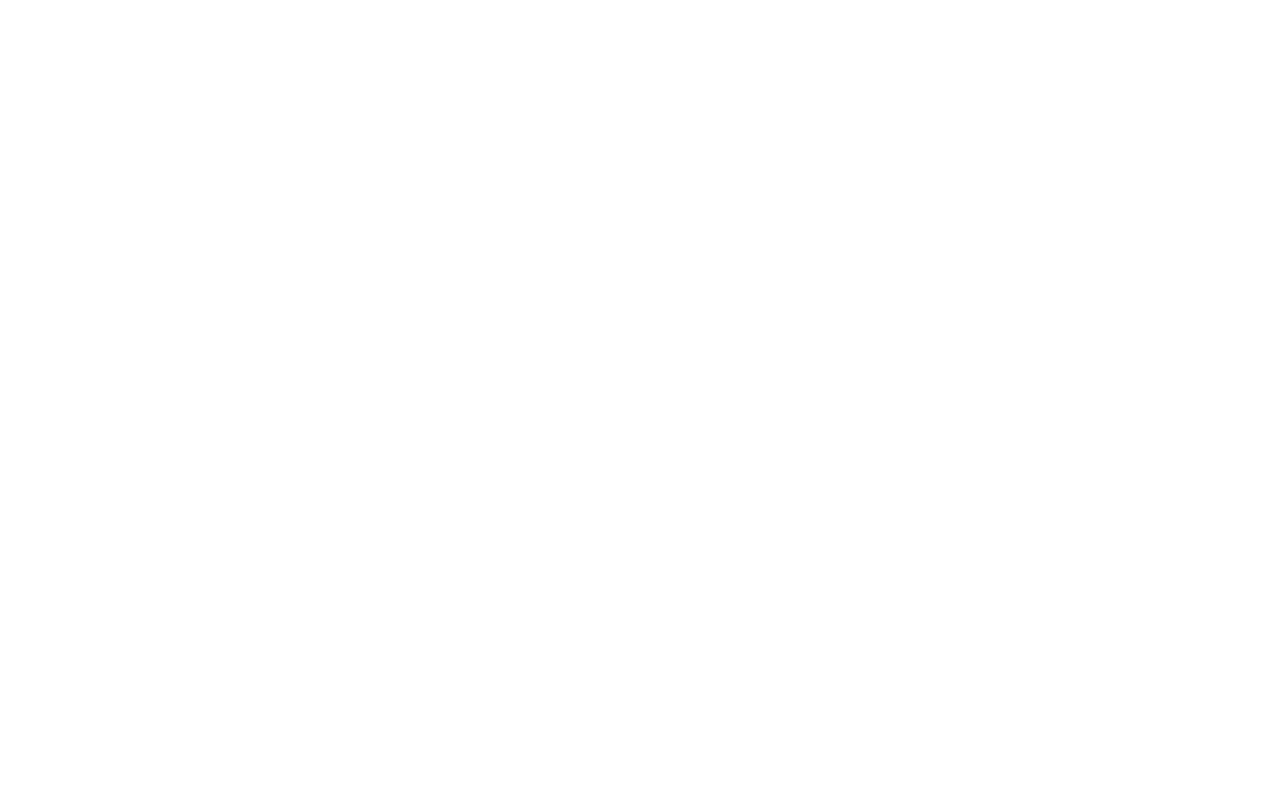
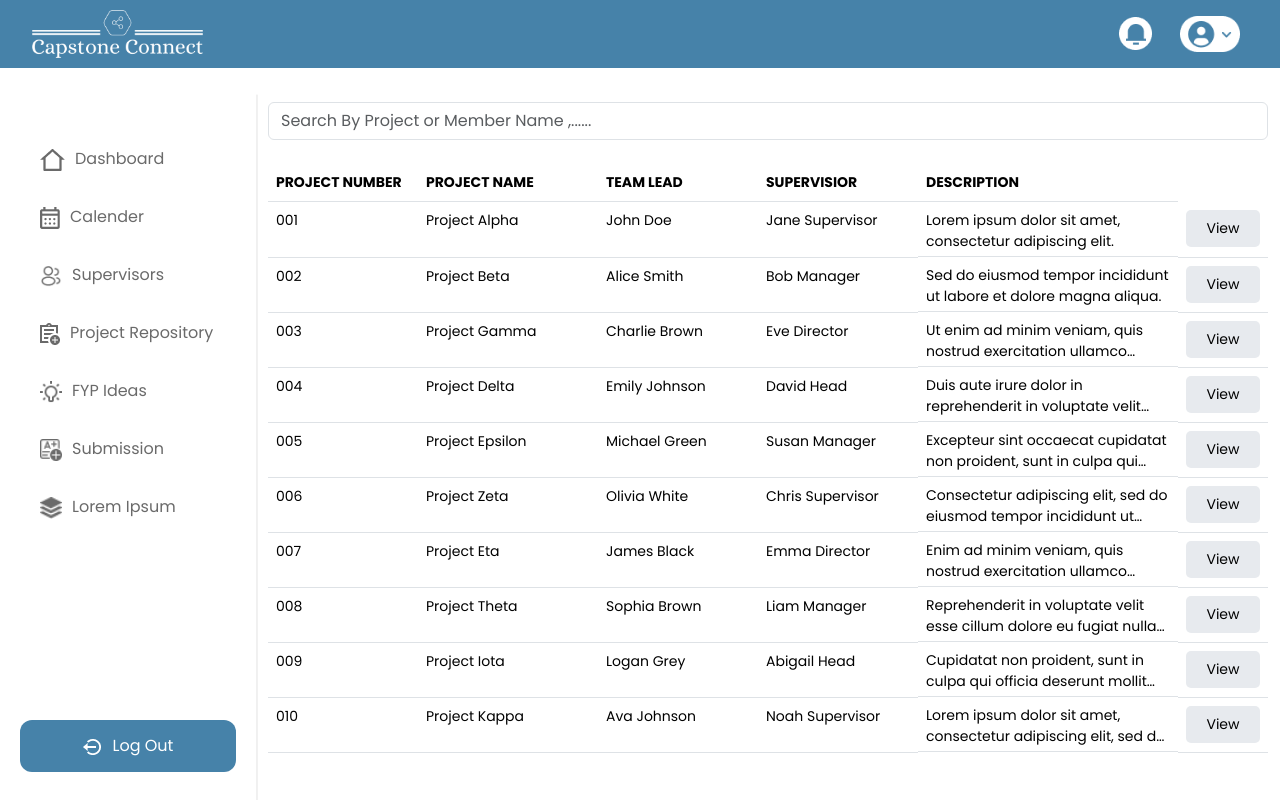
Before and after one commit to abdulrehmannkhan/Capstone-Connect, a React (Create React App) app: page /PrevProjects in a window 1280 px wide. Before the commit this address had no page. Built offline with nearby package versions, Linux system fonts and the light colour scheme.

Commit message:
prev projects page done

```diff
--- a/src/App.js
+++ b/src/App.js
@@ -7,6 +7,8 @@ import LoginPage from './components/LoginPage';
 import Supervisors from './components/Supervisors';
 import StudentDashboard from './components/StudentDashboard';
 import { BrowserRouter, Routes, Route } from "react-router-dom";
+import PrevProjects from './components/PrevProjects';
+
 
 
 function App() {
@@ -18,6 +20,7 @@ function App() {
           <Route path='/Calender' element={<Calender/>}></Route>
           <Route path='/Supervisors' element={<Supervisors/>}></Route>
           <Route path='/StudentDashboard' element={<StudentDashboard/>}></Route>
+          <Route path='/PrevProjects' element={<PrevProjects/>}></Route>
         </Routes>
       </BrowserRouter>
     </>
--- a/src/components/CompStyle.css
+++ b/src/components/CompStyle.css
@@ -1025,3 +1025,56 @@ h2 {
 .cmpleted h5:before {
     background: #198754 ! IMPORTANT;
 }
+
+/* prev projects */
+
+.prevProjectMain th {
+    font-size: 14px;
+    color: black;
+}
+
+.prevProjectMain th:nth-child(1) {
+    width: 15%;
+}
+
+.prevProjectMain th:nth-child(2) {
+    width: 18%;
+}
+
+.prevProjectMain th:nth-child(3) {
+    width: 16%;
+}
+
+.prevProjectMain th:nth-child(4) {
+    width: 16%;
+}
+
+.prevProjectMain th:nth-child(5) {
+    width: 26%;
+}
+
+.prevProjectMain td {
+    font-size: 14px;
+}
+
+.prevProjectMain td:nth-child(5) {
+    display: -webkit-box;
+    -webkit-line-clamp: 2;
+    -webkit-box-orient: vertical;
+    overflow: hidden;
+    padding-bottom: 4px;
+}
+
+.prevProjectMain td:nth-child(6) {margin: 0 auto;text-align: center;}
+
+.prevProjectMain td:nth-child(6) button {
+    border: none;
+    background: #E7EAEE;
+    border-radius: 5px;
+    padding: 8px 20px;
+}
+
+.prevProjectMain td:nth-child(6) button:Hover {
+    background: #4682a9;
+    color: white;
+}
--- a/src/components/MainSideBar.js
+++ b/src/components/MainSideBar.js
@@ -21,7 +21,7 @@ export default function MainSideBar() {
                 <li><Link to='/StudentDashboard'><img src={vector1} alt="" srcset="" className='sideBarIcon' />Dashboard</Link></li>
                 <li><Link to='/Calender'><img src={vector2} alt="" srcset="" className='sideBarIcon' />Calender</Link></li>
                 <li><Link to='/Supervisors'><img src={vector4} alt="" srcset="" className='sideBarIcon' />Supervisors</Link></li>
-                <li><Link to='/'><img src={vector5} alt="" srcset="" className='sideBarIcon' />Project Repository</Link></li>
+                <li><Link to='/PrevProjects'><img src={vector5} alt="" srcset="" className='sideBarIcon' />Project Repository</Link></li>
                 <li><Link to='/'><img src={vector7} alt="" srcset="" className='sideBarIcon' />FYP Ideas</Link></li>
                 <li><Link to='/'><img src={vector3} alt="" srcset="" className='sideBarIcon' />Submission</Link></li>
                 <li><Link to='/'><img src={vector6} alt="" srcset="" className='sideBarIcon' />Lorem Ipsum</Link></li>
--- /dev/null
+++ b/src/components/PrevProjects.js
@@ -0,0 +1,144 @@
+import React from 'react'
+import MainSideBar from './MainSideBar'
+import NavBar from './NavBar'
+import { useEffect } from "react";
+
+
+
+function PrevProjects() {
+
+    // useEffect(() => {
+    //     const handleSearch = () => {
+    //         var value = document.getElementById('search').value.toLowerCase();
+    //         var table = document.getElementById('table');
+
+    //         if (table) {
+    //             var rows = table.getElementsByTagName('tr');
+
+    //             for (var i = 0; i < rows.length; i++) {
+    //                 var textValue = rows[i].textContent || rows[i].innerText;
+    //                 var shouldShow = textValue.toLowerCase().indexOf(value) > -1;
+    //                 rows[i].style.display = shouldShow ? '' : 'none';
+    //             }
+    //         }
+    //     };
+
+    //     // Check if the elements are present before adding the event listener
+    //     const searchInput = document.getElementById('search');
+    //     if (searchInput) {
+    //         searchInput.addEventListener('keyup', handleSearch);
+    //     }
+
+    //     // Clean up the event listener when the component unmounts
+    //     return () => {
+    //         if (searchInput) {
+    //             searchInput.removeEventListener('keyup', handleSearch);
+    //         }
+    //     };
+    // }, []);
+
+    return (
+        <div >
+            <NavBar />
+            <MainSideBar />
+            <div className='mainmargins'>
+                <div className="container">
+                    <div className="row">
+                        <div className="prevProjectMain">
+                            <input id="search" type="text" class="form-control" placeholder="Search By Project or Member Name ,......" />
+                            <br />
+                            <table class="table">
+                                <thead>
+                                    <tr>
+                                        <th>PROJECT  NUMBER</th>
+                                        <th>PROJECT NAME</th>
+                                        <th>TEAM LEAD</th>
+                                        <th>SUPERVISIOR</th>
+                                        <th>DESCRIPTION</th>
+
+                                    </tr>
+                                </thead>
+                                <tbody>
+                                    <tr>
+                                        <td>001</td>
+                                        <td>Project Alpha</td>
+                                        <td>John Doe</td>
+                                        <td>Jane Supervisor</td>
+                                        <td>Lorem ipsum dolor sit amet, consectetur adipiscing elit.</td>
+                                        <td><button>View</button></td>
+                                    </tr>
+                                    <tr>
+                                        <td>002</td>
+                                        <td>Project Beta</td>
+                                        <td>Alice Smith</td>
+                                        <td>Bob Manager</td>
+                                        <td>Sed do eiusmod tempor incididunt ut labore et dolore magna aliqua.</td><td><button>View</button></td>
+                                    </tr>
+                                    <tr>
+                                        <td>003</td>
+                                        <td>Project Gamma</td>
+                                        <td>Charlie Brown</td>
+                                        <td>Eve Director</td>
+                                        <td>Ut enim ad minim veniam, quis nostrud exercitation ullamco laboris.</td>
+                                        <td><button>View</button></td>
+                                    </tr>
+                                    <tr>
+                                        <td>004</td>
+                                        <td>Project Delta</td>
+                                        <td>Emily Johnson</td>
+                                        <td>David Head</td>
+                                        <td>Duis aute irure dolor in reprehenderit in voluptate velit esse cillum.</td><td><button>View</button></td>
+                                    </tr>
+                                    <tr>
+                                        <td>005</td>
+                                        <td>Project Epsilon</td>
+                                        <td>Michael Green</td>
+                                        <td>Susan Manager</td>
+                                        <td>Excepteur sint occaecat cupidatat non proident, sunt in culpa qui officia deserunt mollit.</td><td><button>View</button></td>
+                                    </tr>
+                                    <tr>
+                                        <td>006</td>
+                                        <td>Project Zeta</td>
+                                        <td>Olivia White</td>
+                                        <td>Chris Supervisor</td>
+                                        <td>Consectetur adipiscing elit, sed do eiusmod tempor incididunt ut labore et dolore magna aliqua.</td><td><button>View</button></td>
+                                    </tr>
+                                    <tr>
+                                        <td>007</td>
+                                        <td>Project Eta</td>
+                                        <td>James Black</td>
+                                        <td>Emma Director</td>
+                                        <td>Enim ad minim veniam, quis nostrud exercitation ullamco laboris nisi ut aliquip ex ea commodo consequat.</td><td><button>View</button></td>
+                                    </tr>
+                                    <tr>
+                                        <td>008</td>
+                                        <td>Project Theta</td>
+                                        <td>Sophia Brown</td>
+                                        <td>Liam Manager</td>
+                                        <td>Reprehenderit in voluptate velit esse cillum dolore eu fugiat nulla pariatur.</td><td><button>View</button></td>
+                                    </tr>
+                                    <tr>
+                                        <td>009</td>
+                                        <td>Project Iota</td>
+                                        <td>Logan Grey</td>
+                                        <td>Abigail Head</td>
+                                        <td>Cupidatat non proident, sunt in culpa qui officia deserunt mollit anim id est laborum.</td><td><button>View</button></td>
+                                    </tr>
+                                    <tr>
+                                        <td>010</td>
+                                        <td>Project Kappa</td>
+                                        <td>Ava Johnson</td>
+                                        <td>Noah Supervisor</td>
+                                        <td>Lorem ipsum dolor sit amet, consectetur adipiscing elit, sed do eiusmod tempor incididunt ut labore et dolore magna aliqua.</td><td><button>View</button></td>
+                                    </tr>
+                                </tbody>
+                            </table>
+                        </div>
+                    </div>
+                </div>
+            </div>
+        </div>
+    )
+}
+
+export default PrevProjects
```
